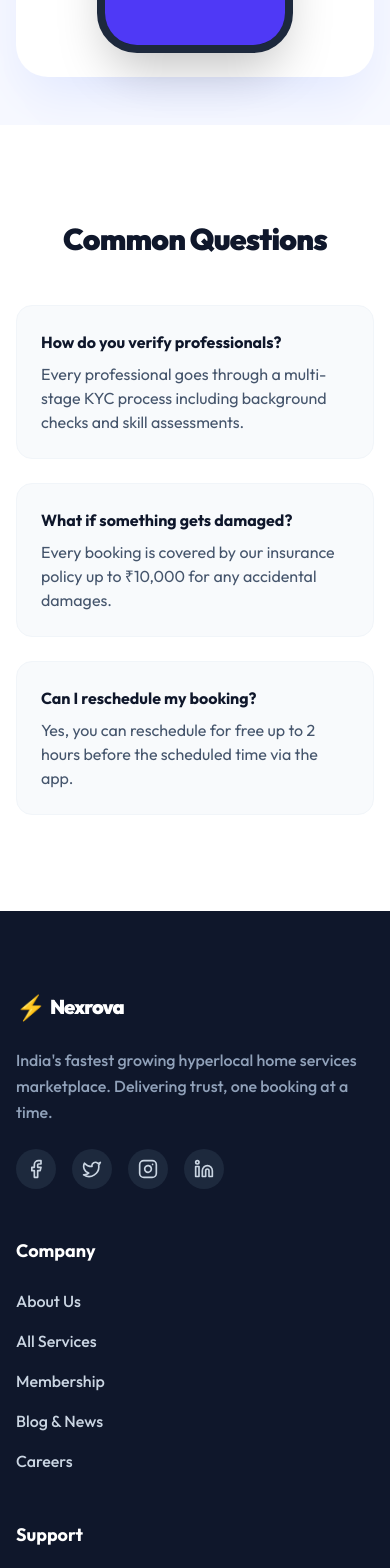
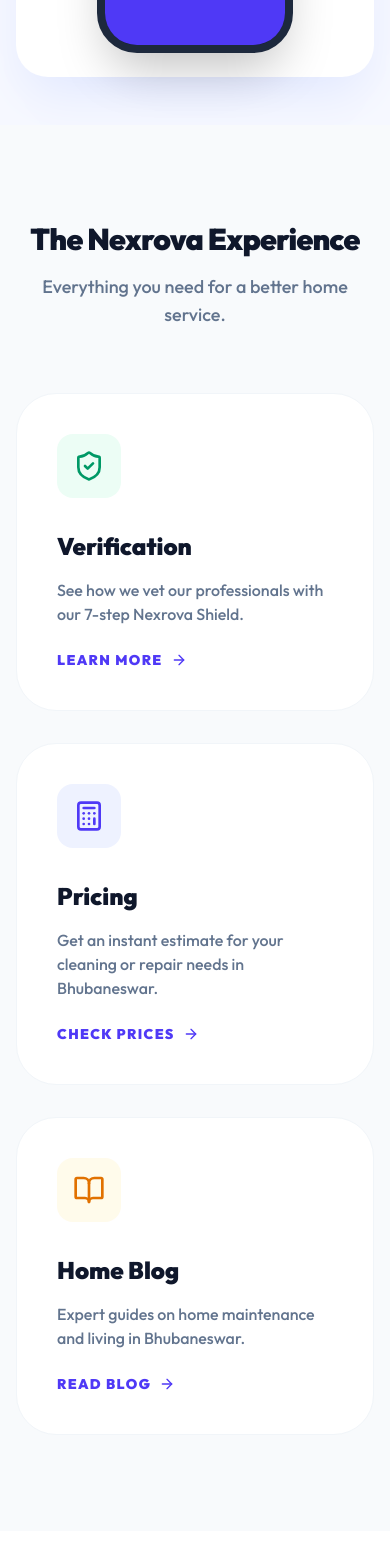
Before and after one commit to zingline-dev/Nexrova, a Next.js app in the folder Nexrova-web/: page / in a window 390 px wide. Shown: the part 5340-6908 px from the top of the page. Built offline with nearby package versions, Linux system fonts and the light colour scheme.

Commit message:
Connected new features to Home page and Navbar

```diff
--- a/Nexrova-web/src/app/page.tsx
+++ b/Nexrova-web/src/app/page.tsx
@@ -1,3 +1,5 @@
+import Link from "next/link";
+import { ShieldCheck, Calculator, BookOpen, ArrowRight } from "lucide-react";
 import Hero from "@/components/Hero";
 import ServiceGrid from "@/components/ServiceGrid";
 import TrustSection from "@/components/TrustSection";
@@ -11,6 +13,50 @@
       <TrustSection />
       <AppCTA />
 
+      {/* Feature Access Section */}
+      <section className="py-24 bg-slate-50">
+        <div className="max-w-7xl mx-auto px-4 sm:px-6 lg:px-8">
+          <div className="text-center mb-16">
+            <h2 className="text-3xl md:text-5xl font-black text-slate-900 mb-4 tracking-tight">The Nexrova Experience</h2>
+            <p className="text-slate-500 font-medium text-lg">Everything you need for a better home service.</p>
+          </div>
+
+          <div className="grid grid-cols-1 md:grid-cols-3 gap-8">
+            <Link href="/verification" className="group p-10 rounded-[40px] bg-white border border-slate-100 hover:shadow-2xl transition-all">
+              <div className="w-16 h-16 bg-emerald-50 rounded-2xl flex items-center justify-center text-emerald-600 mb-8 group-hover:scale-110 transition-transform">
+                <ShieldCheck className="w-8 h-8" />
+              </div>
+              <h3 className="text-2xl font-black text-slate-900 mb-4">Verification</h3>
+              <p className="text-slate-500 font-medium mb-6">See how we vet our professionals with our 7-step Nexrova Shield.</p>
+              <span className="text-indigo-600 font-black uppercase tracking-widest text-sm flex items-center gap-2 group-hover:gap-3 transition-all">
+                Learn More <ArrowRight className="w-4 h-4" />
+              </span>
+            </Link>
+
+            <Link href="/estimate" className="group p-10 rounded-[40px] bg-white border border-slate-100 hover:shadow-2xl transition-all">
+              <div className="w-16 h-16 bg-indigo-50 rounded-2xl flex items-center justify-center text-indigo-600 mb-8 group-hover:scale-110 transition-transform">
+                <Calculator className="w-8 h-8" />
+              </div>
+              <h3 className="text-2xl font-black text-slate-900 mb-4">Pricing</h3>
+              <p className="text-slate-500 font-medium mb-6">Get an instant estimate for your cleaning or repair needs in Bhubaneswar.</p>
+              <span className="text-indigo-600 font-black uppercase tracking-widest text-sm flex items-center gap-2 group-hover:gap-3 transition-all">
+                Check Prices <ArrowRight className="w-4 h-4" />
+              </span>
+            </Link>
+
+            <Link href="/blog" className="group p-10 rounded-[40px] bg-white border border-slate-100 hover:shadow-2xl transition-all">
+              <div className="w-16 h-16 bg-amber-50 rounded-2xl flex items-center justify-center text-amber-600 mb-8 group-hover:scale-110 transition-transform">
+                <BookOpen className="w-8 h-8" />
+              </div>
+              <h3 className="text-2xl font-black text-slate-900 mb-4">Home Blog</h3>
+              <p className="text-slate-500 font-medium mb-6">Expert guides on home maintenance and living in Bhubaneswar.</p>
+              <span className="text-indigo-600 font-black uppercase tracking-widest text-sm flex items-center gap-2 group-hover:gap-3 transition-all">
+                Read Blog <ArrowRight className="w-4 h-4" />
+              </span>
+            </Link>
+          </div>
+        </div>
+      </section>
 
       {/* FAQ Preview */}
       <section className="py-24 bg-white">
--- a/Nexrova-web/src/components/Navbar.tsx
+++ b/Nexrova-web/src/components/Navbar.tsx
@@ -18,8 +18,9 @@
           {/* Desktop Nav */}
           <div className="hidden md:flex items-center gap-8">
             <Link href="/services" className="text-slate-600 hover:text-indigo-600 font-medium">Services</Link>
-            <Link href="/membership" className="text-slate-600 hover:text-indigo-600 font-medium">Membership</Link>
-            <Link href="/about" className="text-slate-600 hover:text-indigo-600 font-medium">About Us</Link>
+            <Link href="/estimate" className="text-slate-600 hover:text-indigo-600 font-medium">Pricing</Link>
+            <Link href="/verification" className="text-slate-600 hover:text-indigo-600 font-medium">Verification</Link>
+            <Link href="/blog" className="text-slate-600 hover:text-indigo-600 font-medium">Blog</Link>
             <div className="h-6 w-px bg-slate-200 mx-2" />
             <Link href="/login" className="flex items-center gap-2 text-slate-700 font-semibold hover:text-indigo-600 transition-colors">
               <User className="w-5 h-5" />
@@ -44,8 +45,9 @@
             <div className="fixed inset-0 top-20 bg-white z-[105] p-6 animate-in fade-in slide-in-from-top-4 duration-200">
               <div className="flex flex-col gap-6">
                 <Link href="/services" className="text-xl font-bold text-slate-900 py-2 border-b border-slate-50">Services</Link>
-                <Link href="/membership" className="text-xl font-bold text-slate-900 py-2 border-b border-slate-50">Membership</Link>
-                <Link href="/about" className="text-xl font-bold text-slate-900 py-2 border-b border-slate-50">About Us</Link>
+                <Link href="/estimate" className="text-xl font-bold text-slate-900 py-2 border-b border-slate-50">Pricing</Link>
+                <Link href="/verification" className="text-xl font-bold text-slate-900 py-2 border-b border-slate-50">Verification</Link>
+                <Link href="/blog" className="text-xl font-bold text-slate-900 py-2 border-b border-slate-50">Blog</Link>
                 <div className="pt-6">
                   <button className="w-full bg-indigo-600 text-white px-6 py-4 rounded-xl font-bold text-lg shadow-xl shadow-indigo-200">
                     Notify Me
```
